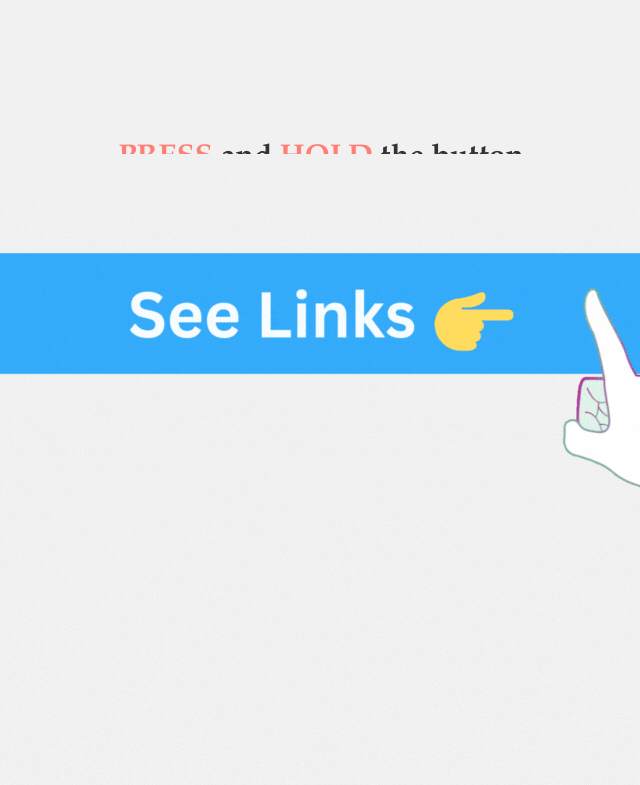
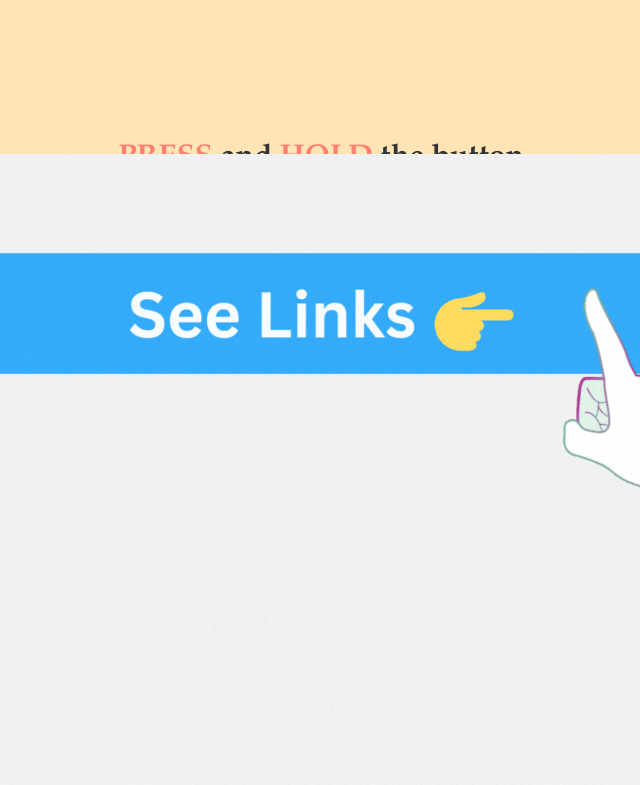
Before and after one commit to neoelements/neoelements.github.io, a plain HTML site: page index.html in a window 1280 px wide. Shown: the part 686-1471 px from the top of the page, without its empty margins (319-959 px from the left). Drawn offline with Linux system fonts and the light colour scheme.

Commit message:
Update index.html

```diff
--- a/index.html
+++ b/index.html
@@ -1,6 +1,6 @@
 <!DOCTYPE html>
 <html data-lt-installed="true"><head><meta http-equiv="Content-Type" content="text/html; charset=UTF-8"><script src="chrome-extension://fdjamakpfbbddfjaooikfcpapjohcfmg/content/pageScripts/dashlane-tiresias-page-script.js" id="dashlane_tiresias"></script><script src="chrome-extension://fdjamakpfbbddfjaooikfcpapjohcfmg/content/pageScripts/dashlane-webauthn-page-script.js" id="dashlane_webauthn" name="forward_webauthn_ready"></script>
-
+  <body style="background-color:#FFE5B4;">
   <title>Continue</title>
   <meta name="viewport" content="width=device-width, initial-scale=1">
    <meta name="robots" content="noindex, nofollow">
```
